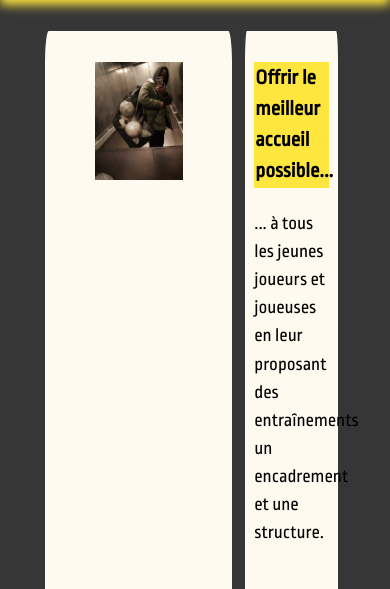
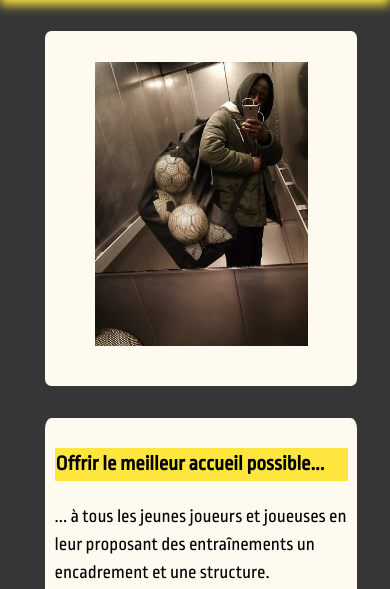
Before and after one commit to mehdiantoine/DSC, a plain HTML site: page index.html in a window 390 px wide. Shown: the part 202-791 px from the top of the page. Drawn offline with nearby package versions, Linux system fonts and the light colour scheme.

Commit message:
responsive

```diff
--- a/css/main.css
+++ b/css/main.css
@@ -293,4 +293,15 @@ img {
         padding: 3px;
     }
 
+    .section-flex {
+        display: block;
+    }
+
+    .aside-main {
+        width: 100%;
+    }
+
+    .slider {
+        width: 100%;
+    }
 }
```
Also changed, not shown: img/slider/6.jpg.
